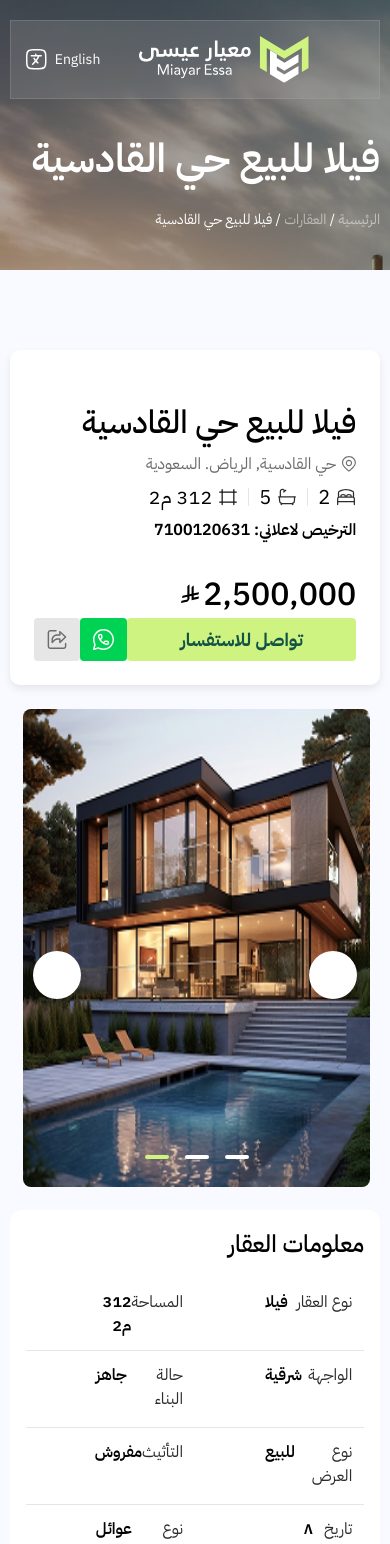
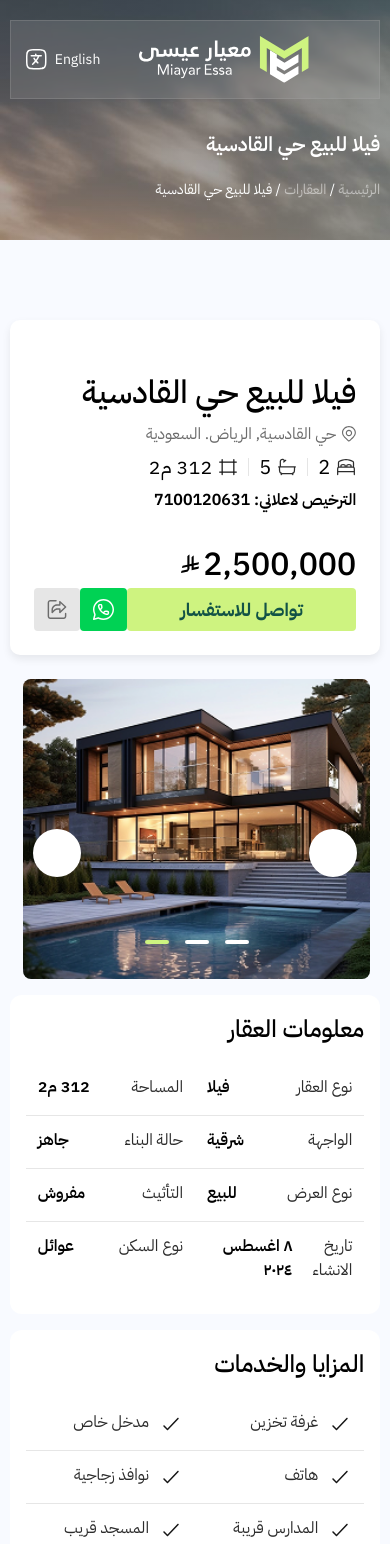
Before and after one commit to mo7ameda4hraf/miayarEssa, a React (Vite) app: page /product/1 in a window 390 px wide. Shown: the top 1544 px of the page. Built offline with nearby package versions, Linux system fonts and the light colour scheme; some icons are missing.

Commit message:
fix icon path

```diff
--- a/src/App.jsx
+++ b/src/App.jsx
@@ -10,7 +10,6 @@ import AboutUs from "./AboutUsFile/AboutUs.jsx";
 import Communication from "./CommunicationFile/Communication.jsx";
 import DetailsRealState from "./StateFile/infoRealState/DetailsRealState.jsx"
 import ScrollToTop from "./ScrollToTop";
-
 
 //imgs:
 import bgImg from "./photo/bigphoto.svg";
--- a/src/HomeFile/SliderSlick.jsx
+++ b/src/HomeFile/SliderSlick.jsx
@@ -88,7 +88,7 @@ const SliderSlick = () => {
                     to={`/product/${s.id}`}
                     className="block"
                 >
-                <div className="parent-card p-2.5 pb-7"  >
+                <div className="parent-card p-2.5 pb-7">
                 {/* Card */}
                 <div className="p-3 rounded-[10px] bg-white card-realState">
                     {/* Image RealState */}
--- a/src/HomeFile/style.scss
+++ b/src/HomeFile/style.scss
@@ -169,19 +169,22 @@
         }
     }
 
-    .silder{
+
         .head{
             h1{
                 font-size: 20px !important;
             }
+            a{
+                font-size: 14px !important;
+                width: 112px !important;
+            }
         }
-    }
+
 
     .section-services{
         padding-top: 30px !important;
         .card-services{
             flex-wrap: wrap;
-
         }
     }
 }
--- a/src/StateFile/infoRealState/RealStateInfo.jsx
+++ b/src/StateFile/infoRealState/RealStateInfo.jsx
@@ -25,7 +25,7 @@ export default function RealEstateInfo({data}) {
                 : ""
             }`}
       >
-        <div className="flex justify-between w-[60%]">
+        <div className="flex unit justify-between w-[60%]">
           <p className="text-[16px] text-[rgba(44,44,44,1)] mb-1 font-normal">{item.label}</p>
           <p className="text-[16px] font-semibold text-[rgba(1,1,1,1)]">{item.value}</p>
         </div>
--- a/src/StateFile/infoRealState/SliderImgs.jsx
+++ b/src/StateFile/infoRealState/SliderImgs.jsx
@@ -67,11 +67,11 @@ const SliderSlick = ({data}) => {
     };
 
     return (
-    <div className="container silder">
+    <div className="container silder slider-big-img">
         <Slider {...settings} >
             {data.map((s, i) => (
                 <div key={i} className=""  >
-                <img src={s} alt="" style={{width:"867px",height:"478px",borderRadius:"8px"}}/>
+                <img className="img-slider" src={s} alt="" style={{width:"867px",height:"478px",borderRadius:"8px"}}/>
                 </div>
             ))
             }
--- a/src/StateFile/style.scss
+++ b/src/StateFile/style.scss
@@ -164,4 +164,20 @@
             height: 43px !important;
         }
     }
+    .cards{
+        .image-realState{
+            width: -webkit-fill-available;
+        }
+    }
+    .slider-big-img{
+        .slick-slider{
+            height: 300px !important;
+            .img-slider{
+                height: 300px !important;
+            }
+        }
+    }
+    .unit{
+        width:  100% !important;
+    }
 }
```
